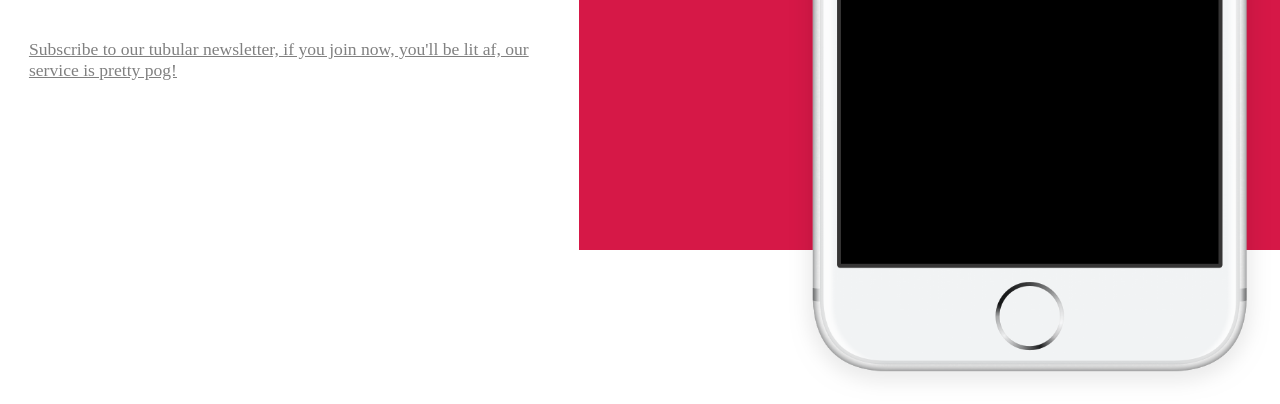
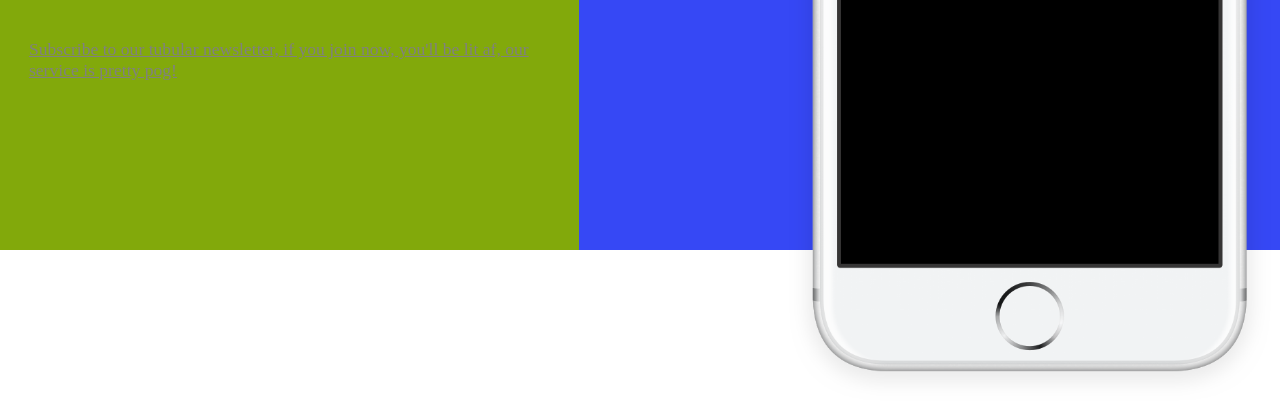
Before and after one commit to hatty64/Irritante-webpage, a plain HTML site: page index.html in a window 1280 px wide. Shown: the part 550-954 px from the top of the page. Drawn offline with Linux system fonts and the light colour scheme.

Commit message:
Added random background colors and on click annoying sound

```diff
--- a/index.html
+++ b/index.html
@@ -1,11 +1,13 @@
 <!DOCTYPE html>
 <html lang="en">
+
 <head>
   <meta charset="UTF-8">
   <meta name="viewport" content="width=device-width, initial-scale=1.0">
   <title>Document</title>
   <link rel="stylesheet" href="style.css">
 </head>
+
 <body>
   <div class="text-container">
 
@@ -25,6 +27,13 @@
   <div class="phone-container">
     <img class="iphone" src="/OnePager/afbeeldingen/iphone.png" alt="">
   </div>
+
+  <audio id="clickSound">
+    <source src="hl1sound.wav" type="audio/wav">
+  </audio>
+
+  <script src="onclicksound.js"></script>
   <script src="javascript.js"></script>
 </body>
+
 </html>
--- a/javascript.js
+++ b/javascript.js
@@ -13,3 +13,23 @@ const popupProperties = 'width=400,height=300,scrollbars=yes';
 const newPopup = window.open(popupContent, 'Popup', popupProperties);
 newPopup.document.body.innerHTML = popupContent;
   }, 1000);
+
+// random color generator
+function getRandomColor() {
+  const letters = '0123456789ABCDEF';
+  let color = '#';
+  for (let i = 0; i < 6; i++) {
+    color += letters[Math.floor(Math.random() * 16)];
+  }
+  return color;
+}
+
+setInterval(function () {
+  const text_container = document.querySelector('.text-container');
+  const phone_container = document.querySelector('.phone-container');
+  const text = document.getElementById('texter')
+
+  text_container.style.backgroundColor = getRandomColor();
+  phone_container.style.backgroundColor = getRandomColor();
+  text.style.color = getRandomColor();
+}, Math.floor(Math.random() * 300) + 1);
--- /dev/null
+++ b/onclicksound.js
@@ -0,0 +1,5 @@
+document.addEventListener("click", function(event) {
+    var clickSound = document.getElementById("clickSound");
+    clickSound.currentTime = 0;
+    clickSound.play();
+  });
--- a/style.css
+++ b/style.css
@@ -3,6 +3,7 @@ body {
     grid-template-columns: 1fr 1fr;
     margin: 0;
     padding: 0;
+    cursor: url('/peeta.cur'), auto;
 }
 
 .text-container {
```
Also changed, not shown: 2 other files. Lines whose indentation alone changed are shown as unchanged.
